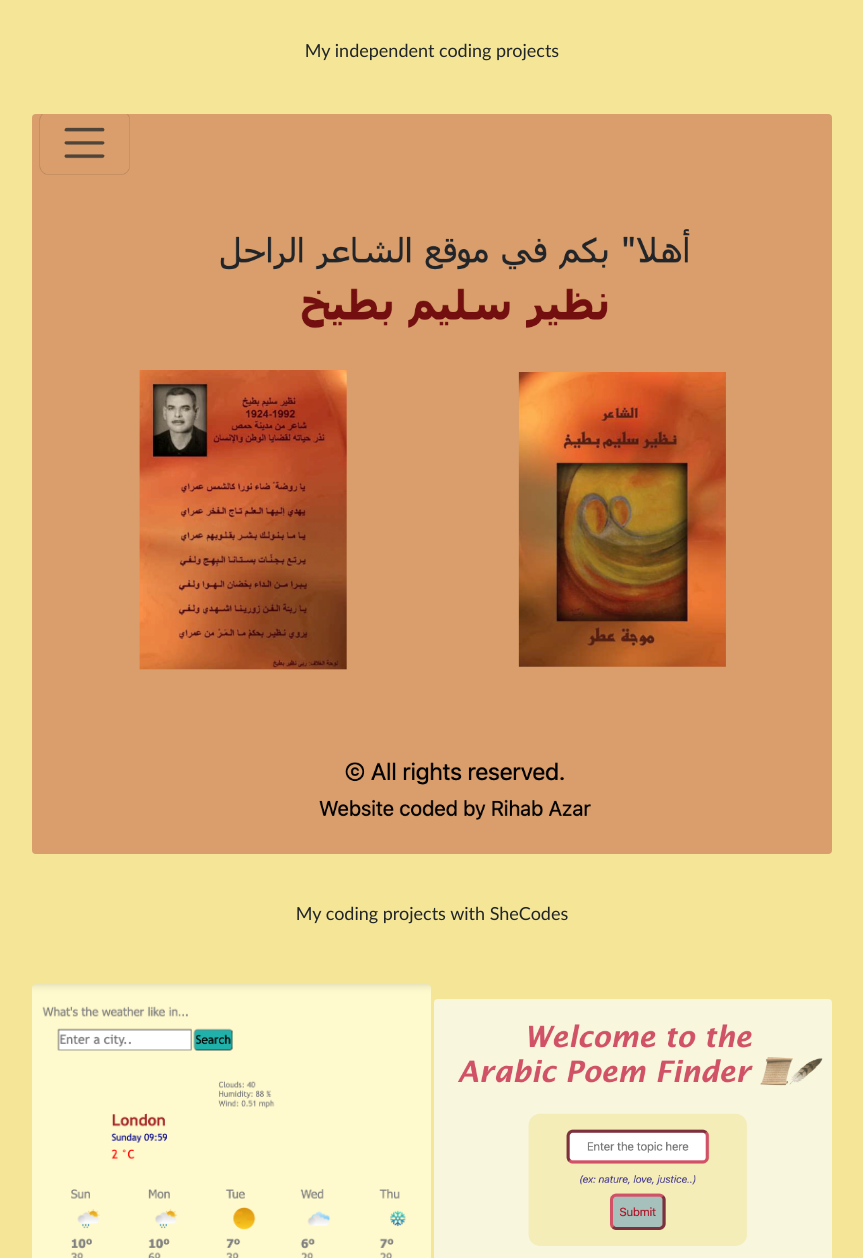
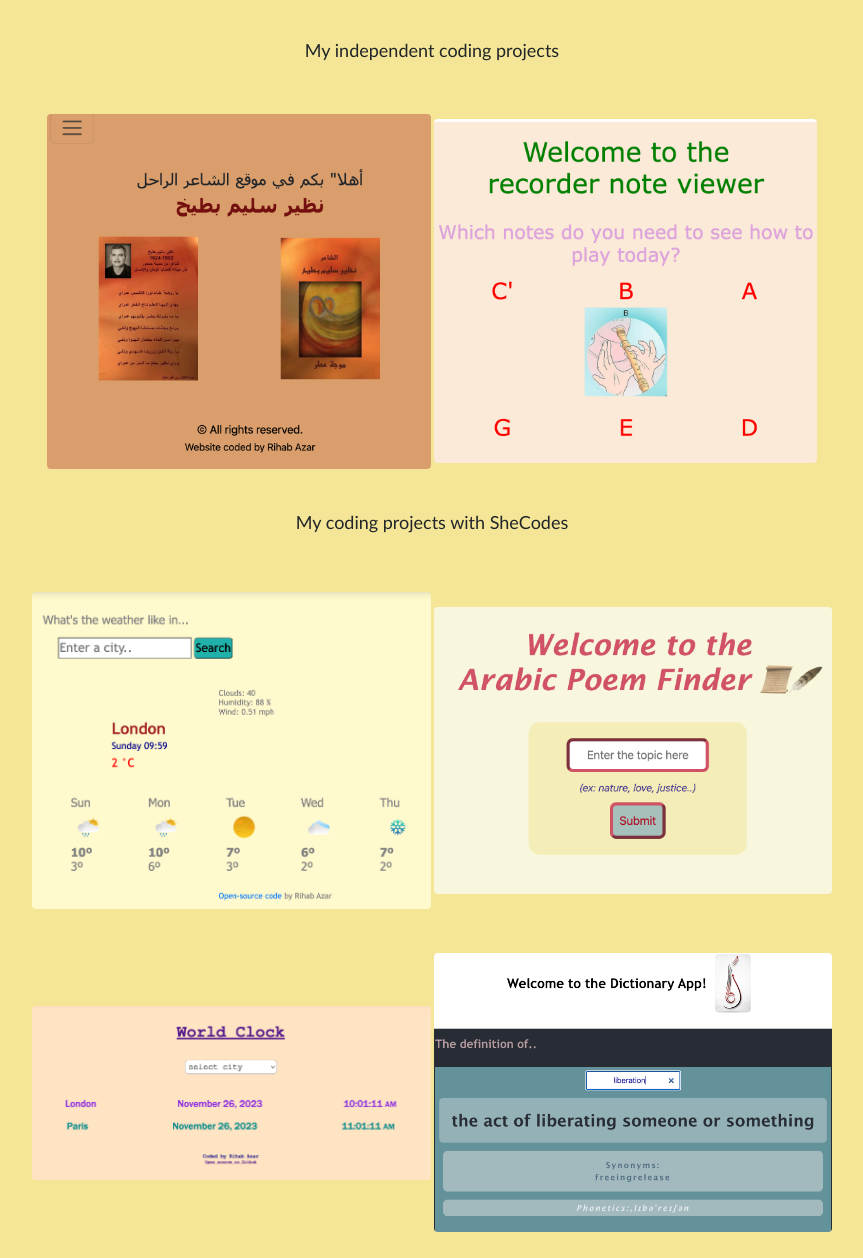
Before and after one commit to Shahbi88/portfolio-proper, a website: page portfolio.html in a window 1280 px wide. Shown: the part 341-1599 px from the top of the page, without its empty margins (208-1071 px from the left). Drawn offline with nearby package versions, Linux system fonts and the light colour scheme.

Commit message:
uipdated

```diff
--- a/portfolio.html
+++ b/portfolio.html
@@ -157,8 +157,12 @@ display: grid;
 }
 .my-projects{
   display: grid;
-  grid-template-columns: repeat(2,1fr);
-  grid-template-rows:1,1fr ;
+     grid-template-columns: repeat(2, 1fr);
+     grid-template-rows: auto;
+      grid-gap: 3px;
+      justify-content: center;
+      text-align: center;
+      align-items: center;
 }
 @media (max-width:800px){
 .projects{
@@ -215,9 +219,9 @@ img{
     </p>
           <div class="container"> <div class="subheading">My independent coding projects</div></div>
 
-<div class="images">
 
-    <div  class="MY-projects">
+
+      <div class="container my-projects">
           <div>
                 <a href="https://nazir-battikh.netlify.app/ " target="_blank" class="invite">
         <img
@@ -227,11 +231,18 @@ img{
           alt="this is a screenshot of the homepage of Syrian poet Nazir Battikh website"/>
     </a>
 </div>
+<div>
+    <a href="https://note-viewer-recorder.netlify.app/ " target="_blank" class="invite">
+        <img
+          class="img-fluid rounded"
+            id="big"
+          src="images/recorder-viewer.png"
+          alt="this is a screenshot of the webpage recorder notes viewer to help students remember the finger positions for notes on the recorder"/>
+    </a>
+</div>
+</div>
 
 
-
- </div>
-</div>
 
       <div class="container"> <div class="subheading">My coding projects with SheCodes</div></div>
     <div class="images" >
@@ -266,7 +277,18 @@ img{
           alt="this is a screenshot of a Worldclock website page"
         />
   </a>
-        </div>
+      </div>
+
+         <div>
+       <a href="https://sunny-belekoy-ac520e.netlify.app/" target="_blank" class="invite">
+          <img
+          class="img-fluid rounded"
+          id="big"
+          src="images/dictionary-app.png"
+          alt="this is a screenshot of the react dictionary app Rihab coded"
+        />
+   </a>
+    </div>
         <div>
              <a target="_blank" href="https://www.shecodes.io/cohorts/shecodes-basics-c5d602f8-24b1-472e-a63e-60b4fa1c397e/projects/1871827" class="invite">
         <img
@@ -278,16 +300,7 @@ img{
 
 </div>
 
-   <div>
-       <a href="https://sunny-belekoy-ac520e.netlify.app/" target="_blank" class="invite">
-          <img
-          class="img-fluid rounded"
-          id="big"
-          src="images/dictionary-app.png"
-          alt="this is a screenshot of the react dictionary app Rihab coded"
-        />
-   </a>
-    </div>
+
         <div>
              <a href="https://stalwart-treacle-326b90.netlify.app/" target="_blank" class="invite">
         <img
```
Also changed, not shown: images/recorder-viewer.png (added).
